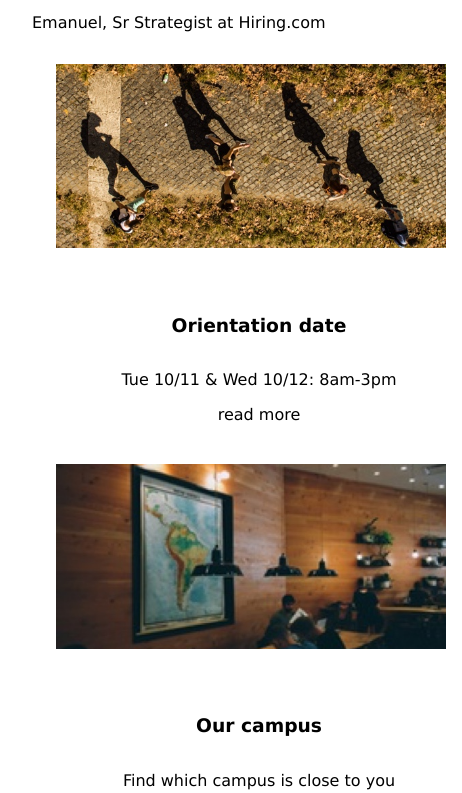
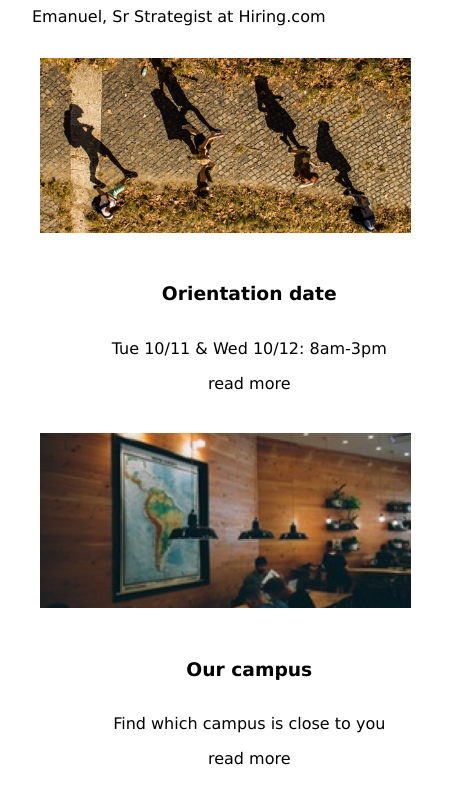
Before and after one commit to Ochomozone/capstone_colmar, a plain HTML site: page index.html in a window 390 px wide. Shown: the part 1065-1858 px from the top of the page, 462 px wide, since content can reach past the window. Drawn offline with Linux system fonts and the light colour scheme.

Commit message:
some fixed margins mobile

```diff
--- a/resources/css/style.css
+++ b/resources/css/style.css
@@ -160,21 +160,28 @@ header span {
     display:block;
 }
 img {
-    width:inherit;
-    height:auto;
+
     overflow:  hidden;
+    margin: 0 auto;
 }
-.left, .right, #info, .left-35, .right-65 {
+
+}
+.left, .right, #info, .right-65 {
     display: block;
-    width: 100vw;
+    width: 95vw;
+}
+.left-35 {
+    width: 95vw;
+    margin: 0 auto;
+    padding:0
 }
 .row {
    display:block;
-    width: 100vw;
+    width: 95vw;
     margin: .5rem;
 }
 .container {
-    width: 100vw;
+    width: 95vw;
     overflow:hidden;
 }
 
```
